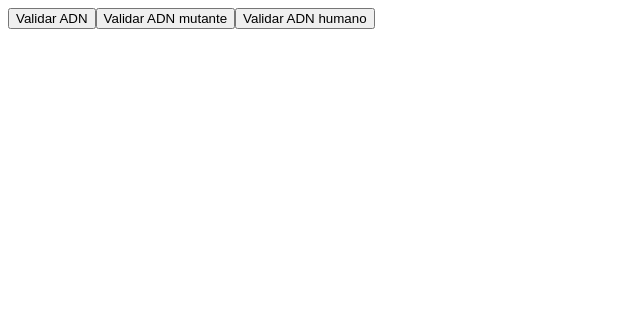
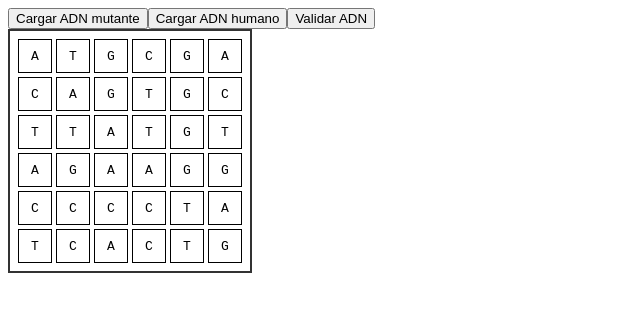
Before and after one commit to dejeloper/SETI_detector-mutantes, an Angular app: page / in a window 1280 px wide. Shown: the top 312 px of the page, without its empty margins (0-640 px from the left). Built offline with nearby package versions, Linux system fonts and the light colour scheme.

Commit message:
refactor(components): separate UI responsibilities and add DNA grid visualization

```diff
--- a/src/app/components/board/board.html
+++ b/src/app/components/board/board.html
@@ -1,4 +1,9 @@
 <section class="board">
-  <app-buttons (validated)="onValidated($event)" />
+  <app-buttons
+    (loadMutant)="onLoadMutant()"
+    (loadHuman)="onLoadHuman()"
+    (validate)="onValidate()"
+  />
+  <app-grid [dna]="dna()" />
   <app-results [message]="resultMessage()" />
 </section>
--- a/src/app/components/board/board.ts
+++ b/src/app/components/board/board.ts
@@ -1,17 +1,37 @@
-import {Component, signal} from '@angular/core';
-import {Buttons} from '../buttons/buttons';
-import {Results} from '../results/results';
+import {Component, inject, signal} from '@angular/core';
+import {Buttons} from '@app/components/buttons/buttons';
+import {Results} from '@app/components/results/results';
+import {Grid} from '@app/components/grid/grid';
+import {DNAService} from '@app/core/services/dna.service';
 
 @Component({
   selector: 'app-board',
-  imports: [Buttons, Results],
+  imports: [Buttons, Results, Grid],
   templateUrl: './board.html',
   styleUrl: './board.css'
 })
 export class Board {
+  private readonly dnaService = inject(DNAService);
+
+  protected readonly dna = signal<string[]>(this.dnaService.mutantDNAExample);
   protected readonly resultMessage = signal('');
 
-  protected onValidated(message: string): void {
-    this.resultMessage.set(message);
+  protected onLoadMutant(): void {
+    this.dna.set(this.dnaService.mutantDNAExample);
+    this.resultMessage.set('');
+  }
+
+  protected onLoadHuman(): void {
+    this.dna.set(this.dnaService.humanDNAExample);
+    this.resultMessage.set('');
+  }
+
+  protected onValidate(): void {
+    const result = this.dnaService.isMutant(this.dna());
+    if (result.hasError) {
+      this.resultMessage.set(result.errorMessage ?? 'Error desconocido');
+      return;
+    }
+    this.resultMessage.set(result.isMutant ? 'ADN mutante' : 'ADN no mutante');
   }
 }
--- a/src/app/components/buttons/buttons.html
+++ b/src/app/components/buttons/buttons.html
@@ -1,3 +1,3 @@
+<button type="button" (click)="onLoadMutant()">Cargar ADN mutante</button>
+<button type="button" (click)="onLoadHuman()">Cargar ADN humano</button>
 <button type="button" (click)="onValidate()">Validar ADN</button>
-<button type="button" (click)="onValidateMutant()">Validar ADN mutante</button>
-<button type="button" (click)="onValidateHuman()">Validar ADN humano</button>
--- a/src/app/components/buttons/buttons.ts
+++ b/src/app/components/buttons/buttons.ts
@@ -1,5 +1,4 @@
-import {Component, inject, output} from '@angular/core';
-import {DNAService} from '../../core/services/dna.service';
+import {Component, output} from '@angular/core';
 
 @Component({
   selector: 'app-buttons',
@@ -7,28 +6,19 @@ import {DNAService} from '../../core/services/dna.service';
   styleUrl: './buttons.css'
 })
 export class Buttons {
-  private readonly dnaService = inject(DNAService);
+  loadMutant = output<void>();
+  loadHuman = output<void>();
+  validate = output<void>();
 
-  validated = output<string>();
+  protected onLoadMutant(): void {
+    this.loadMutant.emit();
+  }
+
+  protected onLoadHuman(): void {
+    this.loadHuman.emit();
+  }
 
   protected onValidate(): void {
-    this.validated.emit(this.dnaService.validate());
-  }
-
-  protected onValidateMutant(): void {
-    this.emitMutantResult(this.dnaService.mutantDNAExample);
-  }
-
-  protected onValidateHuman(): void {
-    this.emitMutantResult(this.dnaService.humanDNAExample);
-  }
-
-  private emitMutantResult(dna: string[]): void {
-    const result = this.dnaService.isMutant(dna);
-    if (result.hasError) {
-      this.validated.emit(result.errorMessage ?? 'Error desconocido');
-      return;
-    }
-    this.validated.emit(result.isMutant ? 'ADN mutante' : 'ADN no mutante');
+    this.validate.emit();
   }
 }
--- /dev/null
+++ b/src/app/components/grid/grid.css
@@ -0,0 +1,17 @@
+.grid {
+  display: grid;
+  gap: 4px;
+  width: fit-content;
+  padding: 8px;
+  border: 2px solid #333;
+}
+
+.grid-cell {
+  display: flex;
+  align-items: center;
+  justify-content: center;
+  width: 2rem;
+  height: 2rem;
+  border: 1px solid currentColor;
+  font-family: monospace;
+}
--- /dev/null
+++ b/src/app/components/grid/grid.html
@@ -0,0 +1,9 @@
+@if (dna().length) {
+  <div class="grid" [style.grid-template-columns]="'repeat(' + columns() + ', 1fr)'">
+    @for (row of dna(); track $index) {
+      @for (base of splitRow(row); track $index) {
+        <span class="grid-cell">{{ base }}</span>
+      }
+    }
+  </div>
+}
--- /dev/null
+++ b/src/app/components/grid/grid.ts
@@ -0,0 +1,16 @@
+import {Component, computed, input} from '@angular/core';
+
+@Component({
+  selector: 'app-grid',
+  templateUrl: './grid.html',
+  styleUrl: './grid.css',
+})
+export class Grid {
+  dna = input<string[]>([]);
+
+  protected readonly columns = computed(() => this.dna().length);
+
+  protected splitRow(row: string): string[] {
+    return row.split('');
+  }
+}
--- a/src/app/core/services/dna.service.ts
+++ b/src/app/core/services/dna.service.ts
@@ -23,10 +23,6 @@ const DIRECTIONS: Direction[] = [
 export class DNAService {
   readonly mutantDNAExample: string[] = ['ATGCGA', 'CAGTGC', 'TTATGT', 'AGAAGG', 'CCCCTA', 'TCACTG'];
   readonly humanDNAExample: string[] = ['ATGCGA', 'CAGTGC', 'TTATTT', 'AGACGG', 'GCGTCA', 'TCACTG'];
-
-  validate(): string {
-    return 'ADN validado';
-  }
 
   isMutant(dna: string[]): DNAMutantResult {
     if (dna.length === 0) {
```
